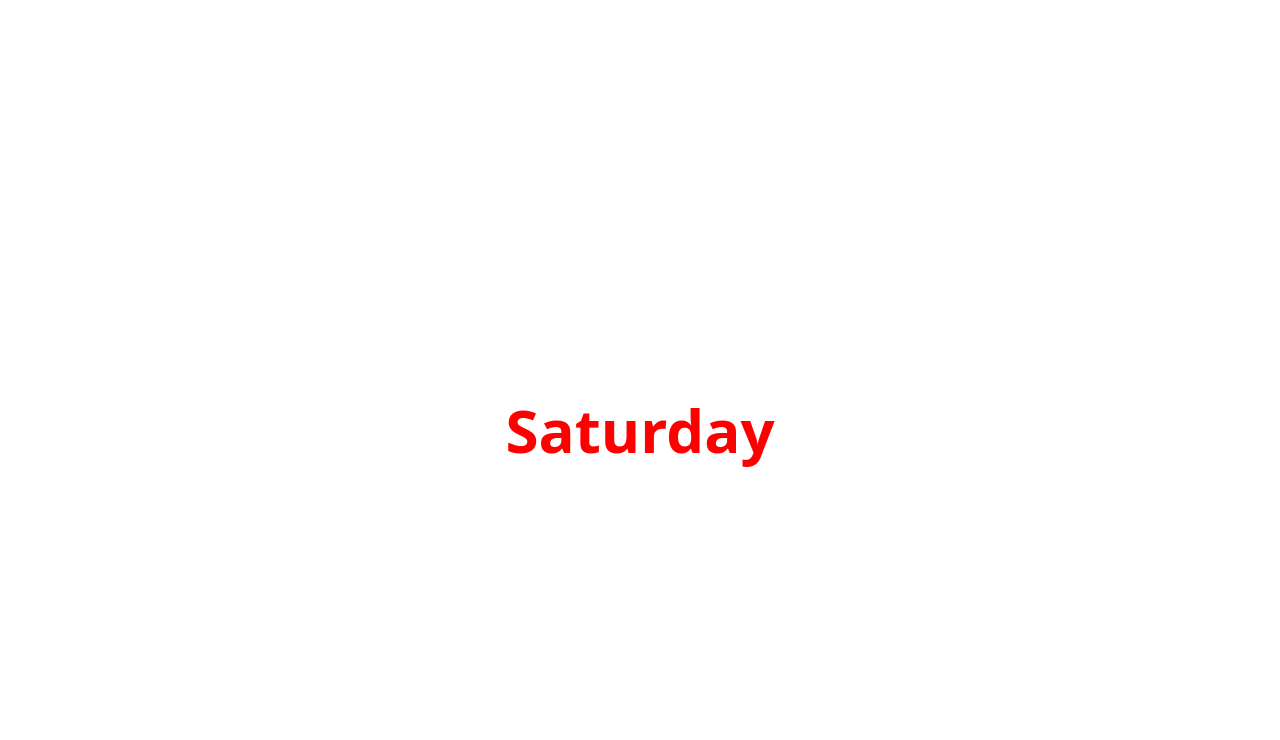
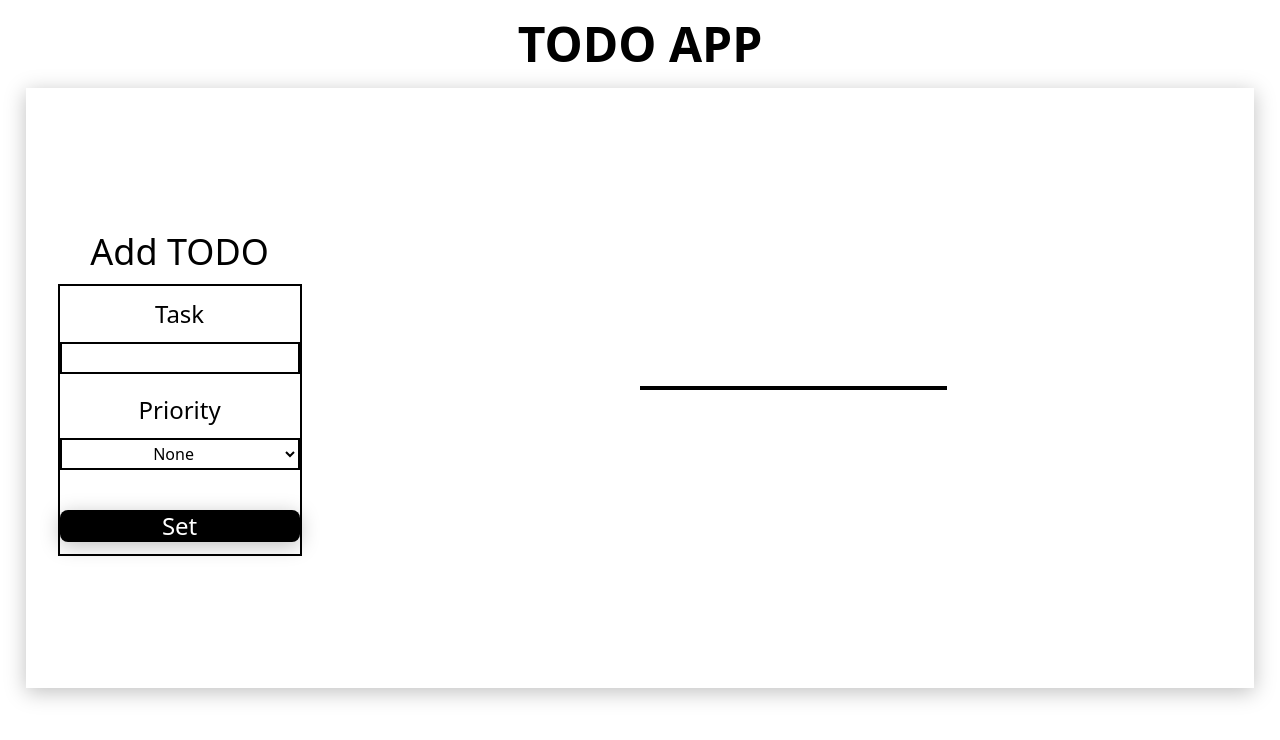
Before and after one commit to HarshJadhao-808/Typescript, a React (Vite) app in the folder TODO/: page / in a window 1280 px wide. Shown: the top 740 px of the page. Built offline with nearby package versions, Linux system fonts and the light colour scheme.

Commit message:
input completed

```diff
--- a/TODO/src/App.tsx
+++ b/TODO/src/App.tsx
@@ -1,12 +1,19 @@
 import './App.css'
-
+import Input from './components/input';
+import Table from './components/table';
 function App() {
 
-  let day : String = "Saturday"
+
 
   return (
 		<>
-			<h1 className='text-6xl font-bold text-[green] sm:text-[red] text-center my-100'>{day}</h1>
+			<h1 className="text-[#000000] font-bold text-center text-3xl sm:text-5xl my-5">
+				TODO APP
+			</h1>
+			<div className="border- grid sm:grid-cols-2 w-[96%] m-auto h-150 justify-around items-center shadow-[0_4px_20px_rgba(0,0,0,0.25)]">
+				<Input />
+				<Table/>
+			</div>
 		</>
 	);
 }
--- /dev/null
+++ b/TODO/src/components/Input.tsx
@@ -0,0 +1,36 @@
+import React from 'react'
+
+const Input = () => {
+  return (
+		<div className="h-100 w-[50%]  border- p-8 grid items-center  ">
+			<h1 className="text-center font-medium text-3xl sm:text-4xl border-  ">Add TODO</h1>
+			<form className="flex justify-center flex-col border-2 w-full h-full gap-5 ">
+				<span className="grid ">
+					<label className="text-center mb-3 font-medium text-2xl">Task</label>
+					<input className="border-2 h-8 w-60 m-auto  text-center " type="text" />
+				</span>
+				<span className="grid ">
+					<label className="text-center mb-3 font-medium text-2xl">Priority</label>
+					<select className="border-2 h-8 w-60 m-auto ">
+						<option className="text-center" value="none">
+							None
+						</option>
+						<option className="text-center" value="high">
+							High
+						</option>
+						<option className="text-center" value="normal">
+							Normal
+						</option>
+					</select>
+				</span>
+				<input
+					className="border- mt-5 w-60 mx-auto  text-2xl bg-black text-white rounded-[8px] shadow-[0_4px_20px_rgba(0,0,0,0.25)] "
+					value="Set"
+					type="submit"
+				/>
+			</form>
+		</div>
+	);
+}
+
+export default Input
--- /dev/null
+++ b/TODO/src/components/Table.tsx
@@ -0,0 +1,11 @@
+import React from 'react'
+
+const Table = () => {
+  return (
+    <div className='border-2 w-[50%]'>
+
+    </div>
+  )
+}
+
+export default Table
```
